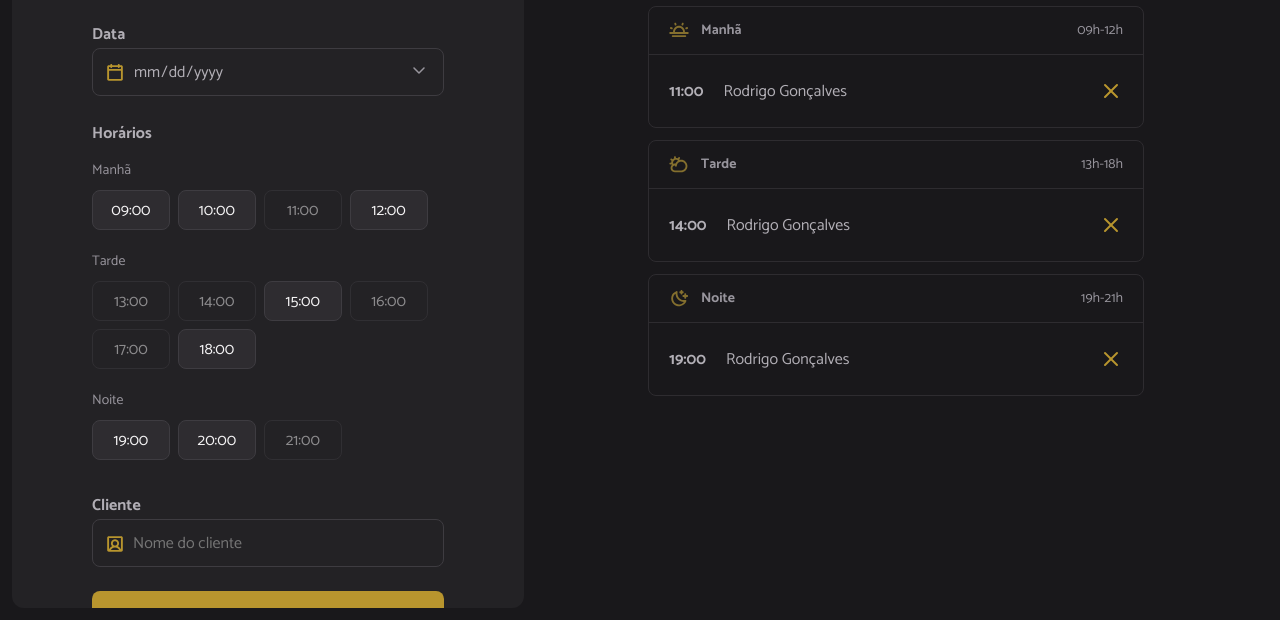
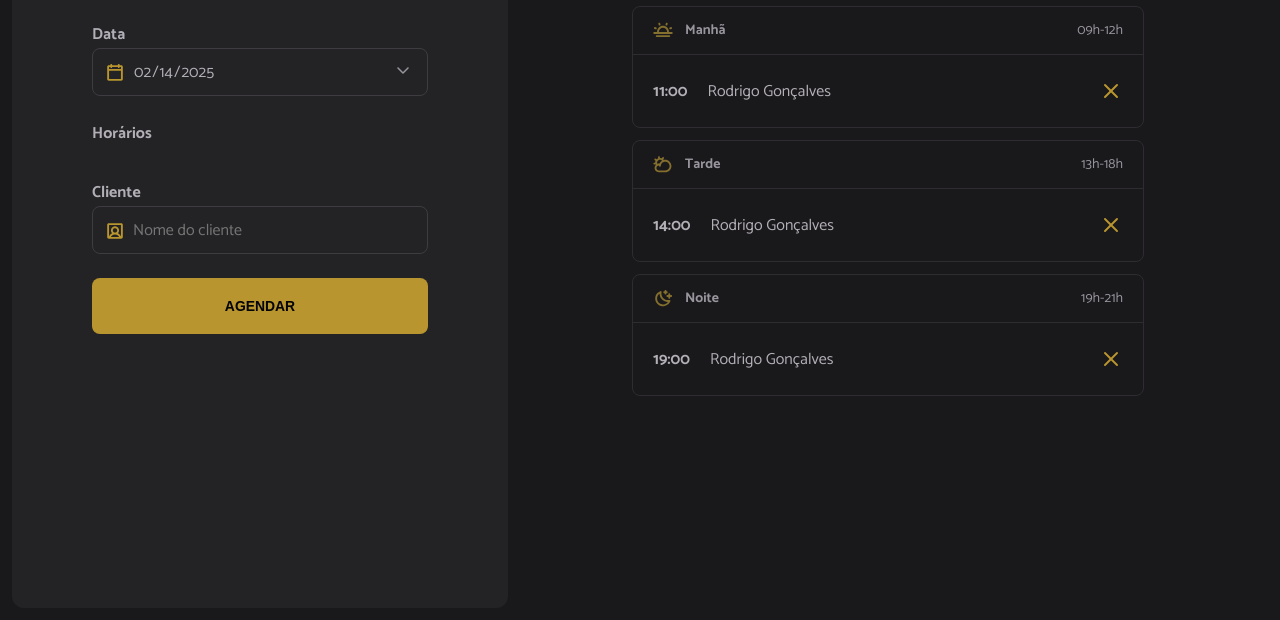
Before and after one commit to devmoisessantos/sistema-de-agendamento, a website built with webpack: page index.html in a window 1280 px wide. Shown: the part 180-800 px from the top of the page. Built offline with nearby package versions, Linux system fonts and the light colour scheme.

Commit message:
adiciona lógica para carregar a data atual no formulário e organiza a estrutura do código

```diff
--- a/index.html
+++ b/index.html
@@ -36,68 +36,25 @@
 
         <span class="label">Horários</span>
         <ul id="hours" class="hours" aria-label="Horários disponíveis de manhã">
-          <!-- Exemplo: Manhã -->
+          <!-- Exemplo: Manhã
           <li data-period="morning" class="hour-period">Manhã</li>
           <li data-period="morning" value="09:00" class="hour hour-available">
             09:00
-          </li>
-          <li data-period="morning" value="10:00" class="hour hour-available">
-            10:00
-          </li>
-          <li data-period="morning" value="11:00" class="hour hour-unavailable">
-            11:00
-          </li>
-          <li data-period="morning" value="12:00" class="hour hour-available">
-            12:00
-          </li>
-          <!-- Exemplo: Tarde  -->
-          <li data-period="morning" class="hour-period">Tarde</li>
+          </li> -->
+          <!-- Exemplo: Tarde
+          <li data-period="afternoon" class="hour-period">Tarde</li>
           <li
             data-period="afternoon"
             value="13:00"
             class="hour hour-unavailable"
           >
             13:00
-          </li>
-          <li
-            data-period="afternoon"
-            value="14:00"
-            class="hour hour-unavailable"
-          >
-            14:00
-          </li>
-          <li data-period="afternoon" value="15:00" class="hour hour-available">
-            15:00
-          </li>
-          <li
-            data-period="afternoon"
-            value="16:00"
-            class="hour hour-unavailable"
-          >
-            16:00
-          </li>
-          <li
-            data-period="afternoon"
-            value="17:00"
-            class="hour hour-unavailable"
-          >
-            17:00
-          </li>
-          <li data-period="afternoon" value="18:00" class="hour hour-available">
-            18:00
-          </li>
-          <!-- Exemplo: Noite -->
-          <li data-period="morning" class="hour-period">Noite</li>
-
+          </li> -->
+          <!-- Exemplo: Noite
+          <li data-period="night" class="hour-period">Noite</li>
           <li data-period="night" value="19:00" class="hour hour-available">
             19:00
-          </li>
-          <li data-period="night" value="20:00" class="hour hour-available">
-            20:00
-          </li>
-          <li data-period="night" value="21:00" class="hour hour-unavailable">
-            21:00
-          </li>
+          </li> -->
         </ul>
 
         <label for="client" class="label">Cliente</label>
--- a/src/js/main.js
+++ b/src/js/main.js
@@ -6,8 +6,11 @@ import ptBR from 'dayjs/locale/pt-br.js';
 
 dayjs.locale(ptBR);
 
-
 // CSS
 import "../css/global.css"
 import "../css/form.css"
 import "../css/schedule.css"
+
+// JavaScript
+import '../modules/form/submit.js'
+import '../modules/load.js'
--- /dev/null
+++ b/src/modules/form/submit.js
@@ -0,0 +1,14 @@
+import dayjs from "dayjs"
+
+const form = document.querySelector('form')
+const selectedDate = document.getElementById('date')
+
+const currentDate = dayjs(new Date()).format('YYYY-MM-DD')
+// carregando a data atual
+selectedDate.value = currentDate
+selectedDate.min = currentDate
+
+
+form.onsubmit = (event) => {
+    event.preventDefault()
+}
--- /dev/null
+++ b/src/modules/load.js
@@ -0,0 +1,3 @@
+document.addEventListener('DOMContentLoaded', function () {
+    console.log('To passando por aqui!')
+})
```
Also changed, not shown: dist/main.js.
